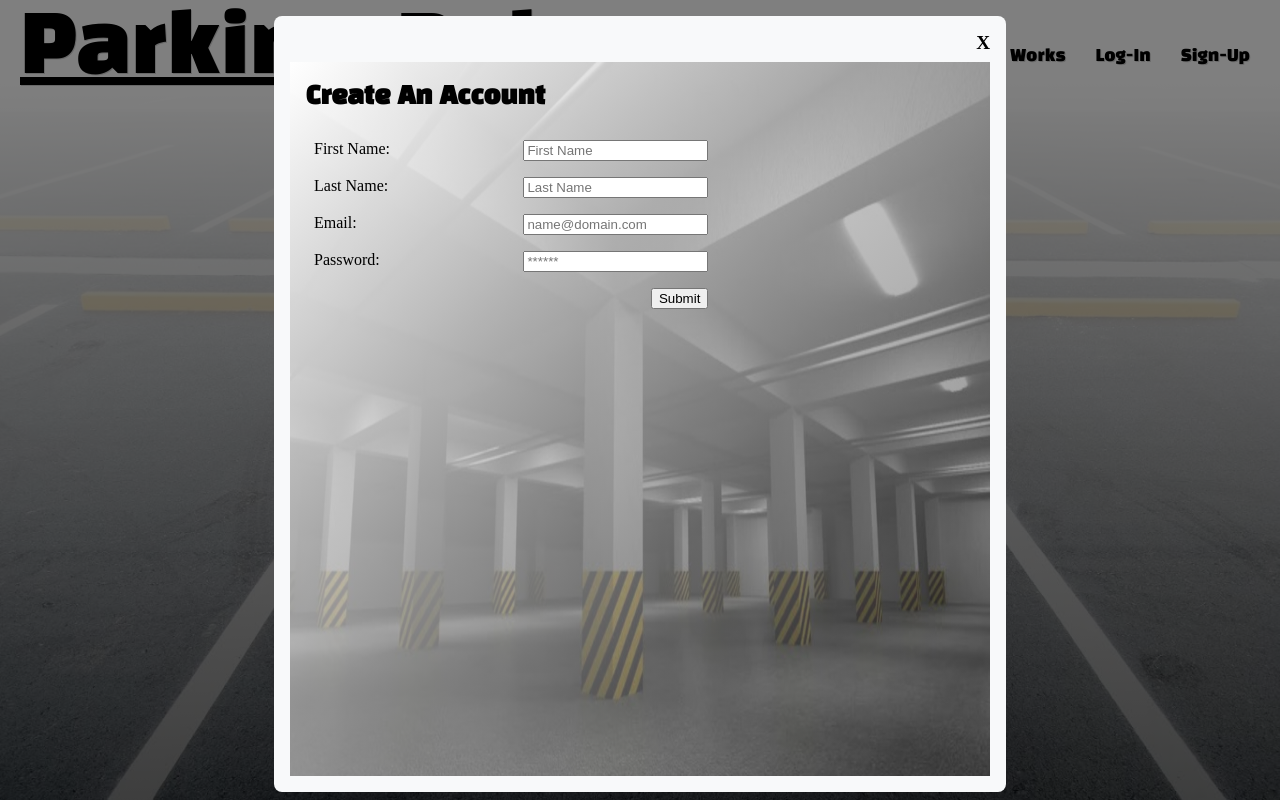
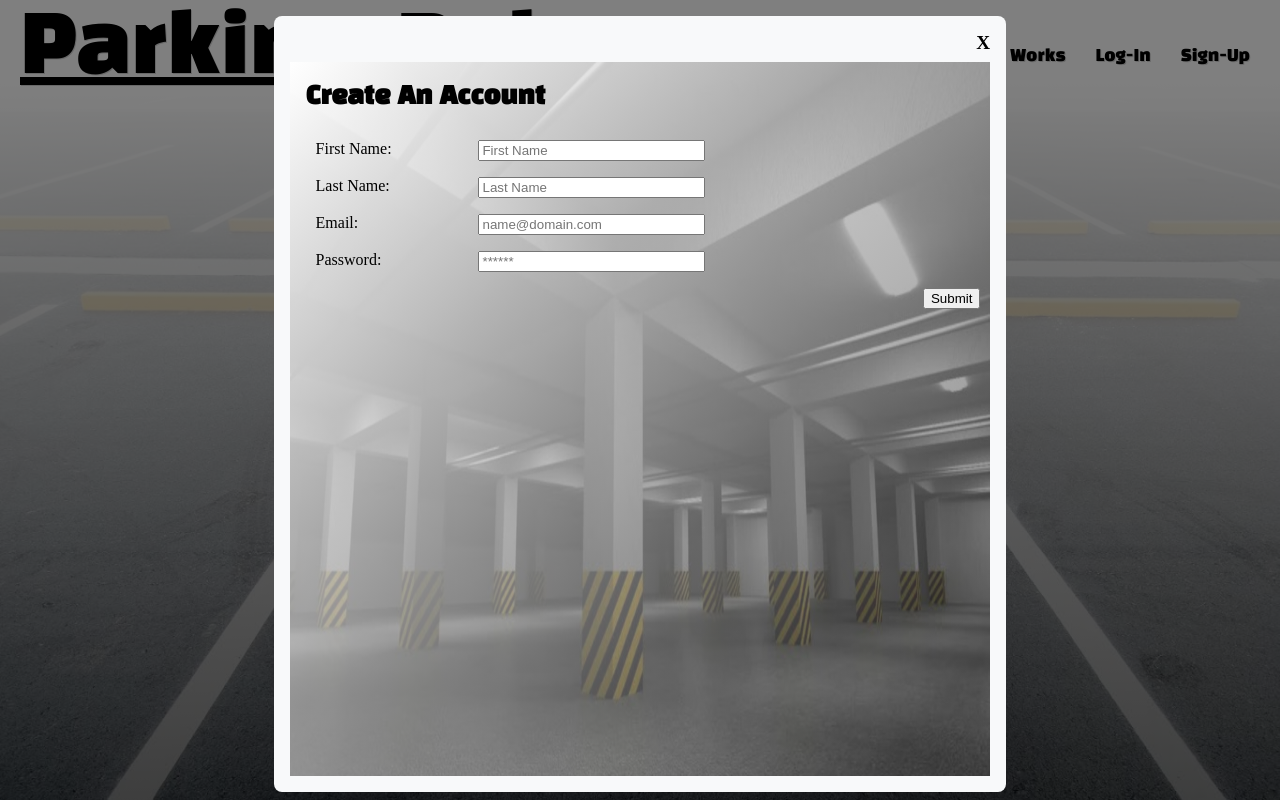
Before and after one commit to the-glorious-4/parking-pal, a React (Create React App) app in the folder client/: page / in a window 1280 px wide. Both pictures are taken after a click on the element "Sign-Up". Shown: the top 800 px of the page. Built offline with nearby package versions, Linux system fonts and the light colour scheme.

Commit message:
overhauled display with a flex grid

```diff
--- a/client/src/components/SignupModal/style.scss
+++ b/client/src/components/SignupModal/style.scss
@@ -1,17 +1,37 @@
 .signupForm {
-    width: 60%;
+    margin: 0.1rem;
 }
 
 .field {
     display: flex;
-    justify-content: space-between;
+    justify-content: flex-start;
+    flex-wrap: wrap;
     padding: .5rem;
+    align-items: flex-start;
+    height: 200%;
+
+    label {
+        // column 3
+        flex: 0 0 calc(100% * 3 / 12 - 0.5%);
+    }
+
+    input {
+        // column 4
+        flex: 0 0 calc(100% * 4 / 12 - 0.5%);
+    }
 }
 
-.submit {
+.signup-submit {
     display: flex;
-    justify-content: flex-end;
-    padding: .5rem;
+    padding-top: .5rem;
+    padding-bottom: .5rem;
+
+    div {
+        // column 7
+        flex: 0 0 calc(100% * 7 / 12 - 0.5%);
+        display: flex;
+        justify-content: flex-end;
+    }
 }
 
 .modal-content {
@@ -31,3 +51,10 @@
         font-family: "Black Han Sans", sans-serif;
     }
 }
+
+.signup-form-err {
+    color: red;
+    // column auto
+    flex: auto;
+    padding-left: 2em;
+}
```
